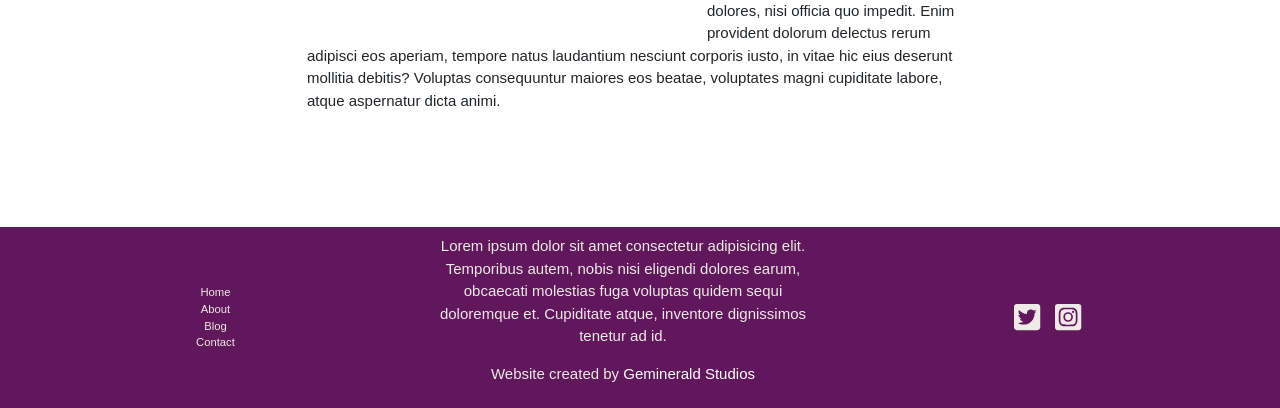
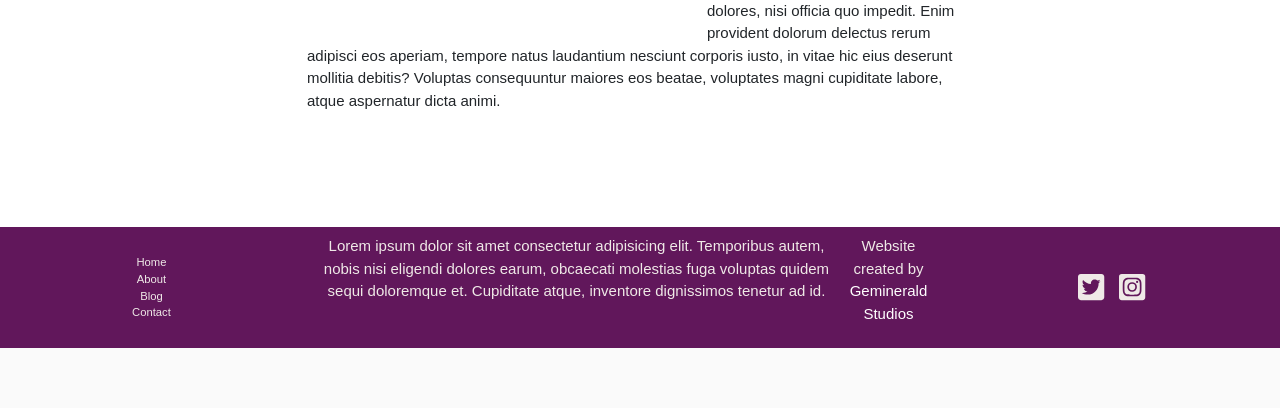
Before and after one commit to geminerald/brcaie, a Flask app: page / in a window 1280 px wide. Shown: the part 1197-1605 px from the top of the page. After the commit the page ends 1545 px from the top, so only its background shows below. Run offline with Flask 2, Linux system fonts and the light colour scheme; some libraries are stand-ins or nearby versions.

Commit message:
set footer elements to horixontal

```diff
--- a/static/style/style.css
+++ b/static/style/style.css
@@ -85,6 +85,13 @@ h1{
   background-color: var(--white-colour);
   margin: 5px;
   transition: all 0.3s ease;
+}
+
+.large-screen{
+    display: flex;
+    flex-direction: row;
+    width:100%;
+    justify-content: space-between;
 }
 
 /* Media Queries */
@@ -180,13 +187,14 @@ footer {
   padding: 7px 0 7px 0;
 }
 
+
 footer p,
 .navigation a {
   color: var(--white-colour);
 }
 
 .screen-split {
-width: 30%;
+width: 50%;
   padding: 8px;
   display: flex;
   flex-direction: row;
```
